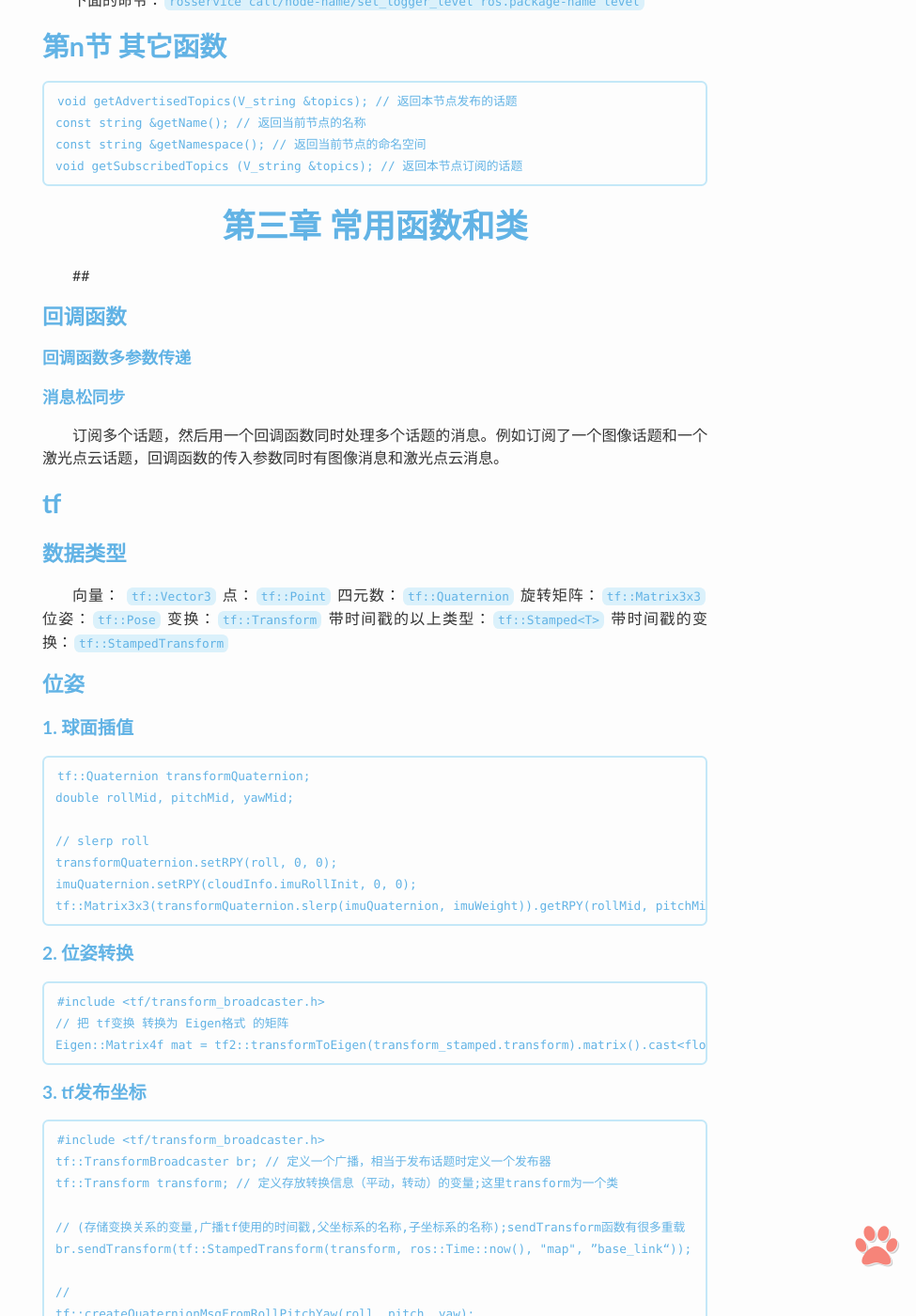
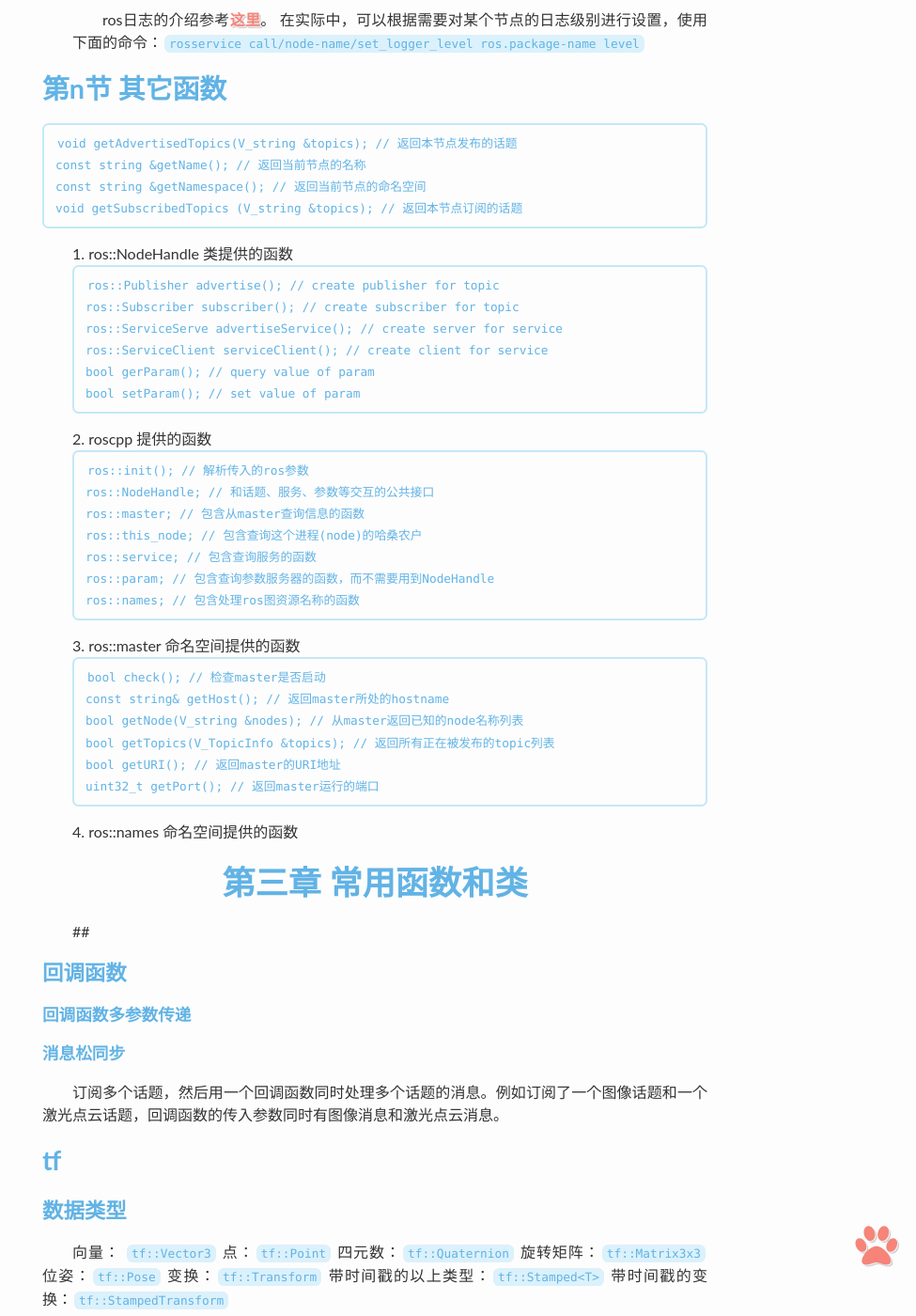
Before and after one commit to blue-stone-j/blue-stone-j.github.io, a Jekyll site: the page built from _posts/ros/2022-11-25-ros1.md, in a window 1280 px wide and 1400 px high, scrolled down 9960 px. Shown: the whole window at 94% size, without its empty margins (305-1280 px from the left). Built offline with Jekyll 4.4.1, drawn with Linux system fonts in a browser that asks for light colours; formulas are drawn with MathJax 3; comment, search, counter and statistics services are not loaded; some of the changed text lies outside the part shown.

````diff
--- a/_posts/ros/2022-11-25-ros1.md
+++ b/_posts/ros/2022-11-25-ros1.md
@@ -307,6 +307,35 @@ const string &getName(); // 返回当前节点的名称
 const string &getNamespace(); // 返回当前节点的命名空间
 void getSubscribedTopics (V_string &topics); // 返回本节点订阅的话题
 ```
+1. ros::NodeHandle 类提供的函数
+```C++
+ros::Publisher advertise(); // create publisher for topic
+ros::Subscriber subscriber(); // create subscriber for topic
+ros::ServiceServe advertiseService(); // create server for service
+ros::ServiceClient serviceClient(); // create client for service
+bool gerParam(); // query value of param
+bool setParam(); // set value of param
+```
+2. roscpp 提供的函数
+```C++
+ros::init(); // 解析传入的ros参数
+ros::NodeHandle; // 和话题、服务、参数等交互的公共接口
+ros::master; // 包含从master查询信息的函数
+ros::this_node; // 包含查询这个进程(node)的哈桑农户
+ros::service; // 包含查询服务的函数
+ros::param; // 包含查询参数服务器的函数，而不需要用到NodeHandle
+ros::names; // 包含处理ros图资源名称的函数
+```
+3. ros::master 命名空间提供的函数
+```C++
+bool check(); // 检查master是否启动
+const string& getHost(); // 返回master所处的hostname
+bool getNode(V_string &nodes); // 从master返回已知的node名称列表
+bool getTopics(V_TopicInfo &topics); // 返回所有正在被发布的topic列表
+bool getURI(); // 返回master的URI地址
+uint32_t getPort(); // 返回master运行的端口
+```
+4. ros::names 命名空间提供的函数
 
 # <center>第三章 常用函数和类
 ##
````
Also changed, not shown: other parts of _posts/ros/2022-11-25-ros1.md (+1 -1 lines), _posts/2022-11-25-SOA-projects.md (+1 -1 lines), _posts/computer/2022-11-25-computer-hardware.md (+13 -3 lines), _posts/mechanic/2023-11-22-geometric-dimensioning-and-tolerancing.md (added, +126 -0 lines), assets/images/posts/ros1/launch_file.png (added), 1 other file.
